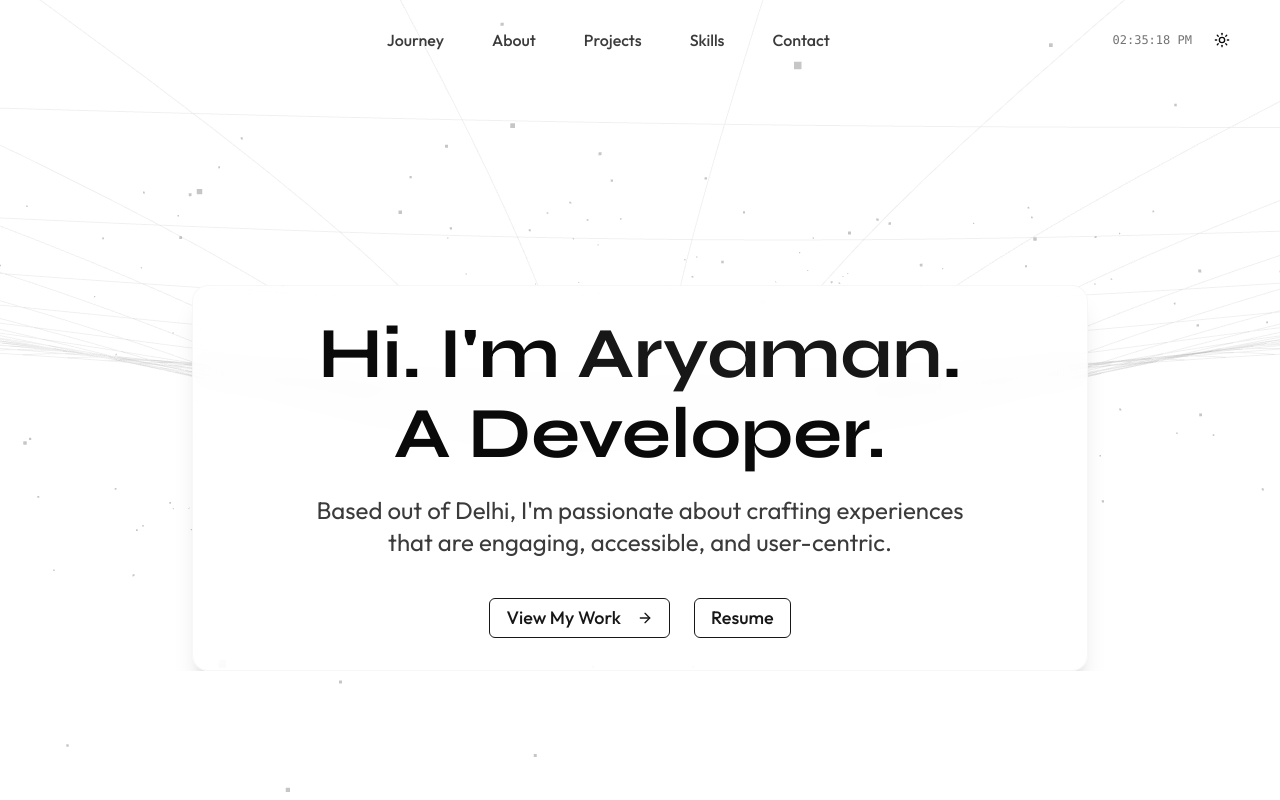
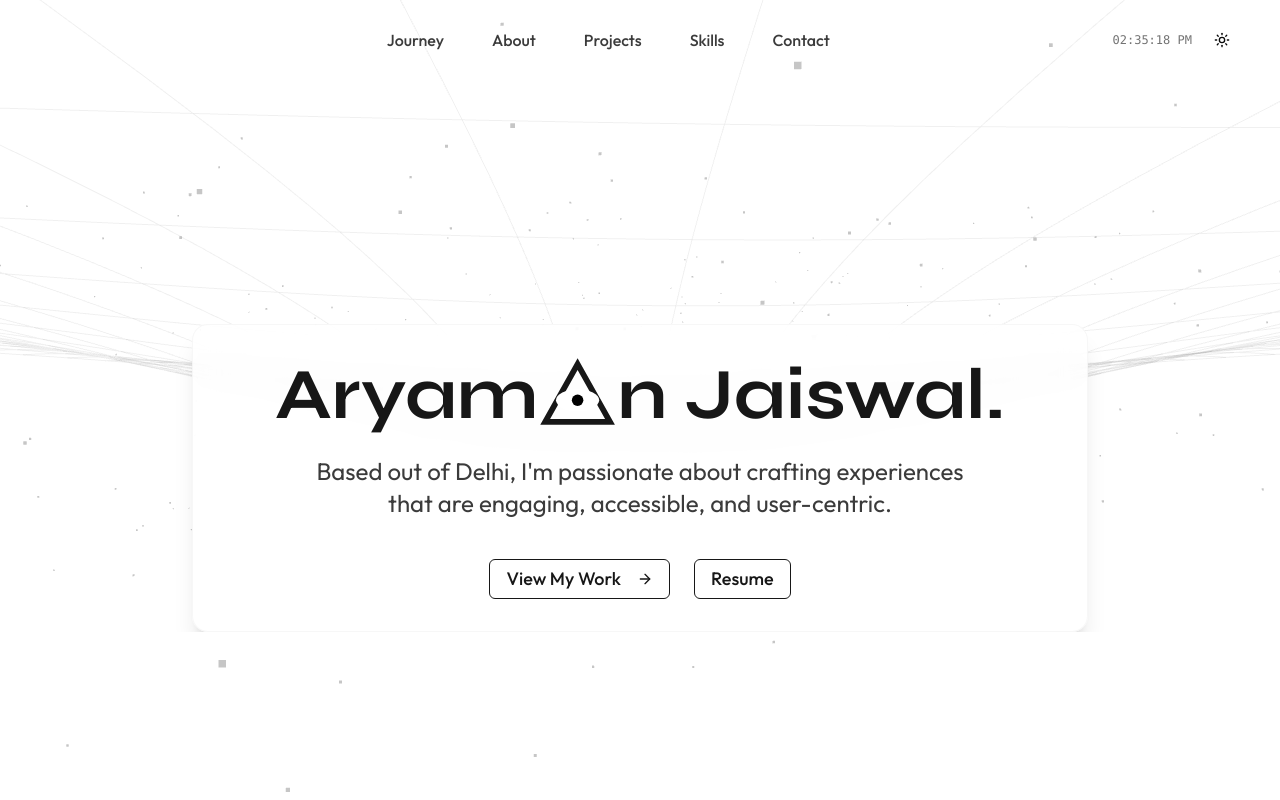
Before and after one commit to utsavbalhara/portfoliox01, a Next.js app: page / in a window 1280 px wide. Shown: the top 800 px of the page. Built offline with nearby package versions, Linux system fonts and the light colour scheme.

Commit message:
some aesthetic changes

```diff
--- /dev/null
+++ b/components/eyeball-a.tsx
@@ -0,0 +1,119 @@
+"use client"
+
+import React, { useState, useEffect, useRef } from 'react';
+
+// Renamed component
+const EyeballA: React.FC = () => {
+  const svgRef = useRef<SVGSVGElement>(null);
+  const pupilRef = useRef<SVGCircleElement>(null);
+  const ellipseRef = useRef<SVGEllipseElement>(null);
+  const [pupilTransform, setPupilTransform] = useState('');
+  const [isBlinking, setIsBlinking] = useState(false);
+  const [ellipseRy, setEllipseRy] = useState(15);
+
+  useEffect(() => {
+    const handleMouseMove = (event: MouseEvent) => {
+      if (!svgRef.current || !pupilRef.current) return;
+
+      const svgRect = svgRef.current.getBoundingClientRect();
+      const eyeCenterX = svgRect.left + svgRect.width / 2;
+      const eyeCenterY = svgRect.top + svgRect.height / 2;
+
+      const cursorX = event.clientX;
+      const cursorY = event.clientY;
+
+      const deltaX = cursorX - eyeCenterX;
+      const deltaY = cursorY - eyeCenterY;
+      const angle = Math.atan2(deltaY, deltaX);
+
+      // Define boundaries for pupil movement (relative to eye size)
+      const eyeRadiusX = svgRect.width * 0.15; // Horizontal radius within triangle
+      const eyeRadiusY = svgRect.height * 0.1; // Vertical radius within triangle
+      const maxPupilDistX = eyeRadiusX;
+      const maxPupilDistY = eyeRadiusY;
+
+      const distance = Math.sqrt(deltaX * deltaX + deltaY * deltaY);
+      // Adjust sensitivity - move less than cursor
+      const sensitivity = 0.1;
+      let pupilDistX = Math.cos(angle) * distance * sensitivity;
+      let pupilDistY = Math.sin(angle) * distance * sensitivity;
+
+      // Clamp movement within the elliptical boundary
+      pupilDistX = Math.max(-maxPupilDistX, Math.min(maxPupilDistX, pupilDistX));
+      pupilDistY = Math.max(-maxPupilDistY, Math.min(maxPupilDistY, pupilDistY));
+
+      setPupilTransform(`translate(${pupilDistX}px, ${pupilDistY}px)`);
+    };
+
+    window.addEventListener('mousemove', handleMouseMove);
+
+    return () => {
+      window.removeEventListener('mousemove', handleMouseMove);
+    };
+  }, []);
+
+  const handleBlink = () => {
+    if (isBlinking) return;
+    setIsBlinking(true);
+    setEllipseRy(3);
+
+    setTimeout(() => {
+      setEllipseRy(15);
+      setIsBlinking(false);
+    }, 150); // Blink duration
+  };
+
+  // Define SVG size and alignment to match text
+  const svgStyle: React.CSSProperties = {
+    display: 'inline-block',
+    width: '1.1em', // Adjust width to roughly match 'a'
+    height: '1em', // Match line height
+    verticalAlign: '-0.15em', // Adjust vertical alignment
+    cursor: 'pointer',
+    overflow: 'visible', // Allow pupil slight movement outside strict triangle
+  };
+
+  return (
+    <svg
+      ref={svgRef}
+      viewBox="0 0 100 100" // ViewBox defines internal coordinate system
+      style={svgStyle}
+      onClick={handleBlink}
+      aria-hidden="true"
+    >
+      {/* Outer Triangle (stroke only) */}
+      <polygon
+        points="50,10 95,90 5,90" // Adjust points for desired triangle shape
+        fill="none"
+        stroke="currentColor" // Use text color
+        strokeWidth="8" // Adjust thickness
+      />
+      {/* Inner Eye Shape (white fill) - simplified ellipse */}
+      <ellipse
+        ref={ellipseRef}
+        cx="50"
+        cy="60" // Positioned lower in the triangle
+        rx="30" // Horizontal radius
+        ry={ellipseRy}
+        fill="white"
+        style={{
+          transition: 'ry 0.075s ease-in-out'
+        }}
+      />
+      {/* Pupil (black circle) */}
+      <circle
+        ref={pupilRef}
+        cx="50"
+        cy="60" // Initial center same as eye ellipse
+        r="8" // Pupil radius
+        fill="black"
+        style={{
+          transform: pupilTransform,
+          transition: 'transform 0.05s ease-out'
+        }}
+      />
+    </svg>
+  );
+};
+
+export default EyeballA; // Export the renamed component
--- /dev/null
+++ b/components/eyeball-i.tsx
@@ -0,0 +1,115 @@
+"use client"
+
+import React, { useState, useEffect, useRef } from 'react';
+
+const EyeballI: React.FC = () => {
+  const eyeContainerRef = useRef<HTMLSpanElement>(null);
+  const [innerEyeTransform, setInnerEyeTransform] = useState('translate(-50%, -50%)'); // For iris/pupil movement
+  const [isBlinking, setIsBlinking] = useState(false);
+
+  useEffect(() => {
+    const handleMouseMove = (event: MouseEvent) => {
+      if (!eyeContainerRef.current) return;
+
+      // Use the container's bounding box to calculate center
+      const eyeRect = eyeContainerRef.current.getBoundingClientRect();
+      const eyeCenterX = eyeRect.left + eyeRect.width / 2;
+      const eyeCenterY = eyeRect.top + eyeRect.height / 2;
+
+      const cursorX = event.clientX;
+      const cursorY = event.clientY;
+
+      const deltaX = cursorX - eyeCenterX;
+      const deltaY = cursorY - eyeCenterY;
+      const angle = Math.atan2(deltaY, deltaX);
+
+      // Limit movement distance (relative to container size)
+      const maxInnerDist = eyeRect.width * 0.2; // Limit iris/pupil movement within the square
+      const distance = Math.sqrt(deltaX * deltaX + deltaY * deltaY);
+      // Sensitivity - make it move less than the cursor travels
+      const innerDist = Math.min(distance * 0.15, maxInnerDist);
+
+      const innerX = Math.cos(angle) * innerDist;
+      const innerY = Math.sin(angle) * innerDist;
+
+      // Apply transform to inner elements
+      setInnerEyeTransform(`translate(calc(-50% + ${innerX}px), calc(-50% + ${innerY}px))`);
+    };
+
+    window.addEventListener('mousemove', handleMouseMove);
+
+    return () => {
+      window.removeEventListener('mousemove', handleMouseMove);
+    };
+  }, []);
+
+  const handleBlink = () => {
+    if (isBlinking) return;
+    setIsBlinking(true);
+    setTimeout(() => {
+      setIsBlinking(false);
+    }, 150);
+  };
+
+  // Styles for the outer square container (the dot space)
+  const eyeContainerStyle: React.CSSProperties = {
+    position: 'absolute',
+    left: '50%',
+    bottom: '98%', // Lowered slightly to try and cover the original dot
+    transform: 'translateX(-50%)',
+    width: '0.35em',
+    height: '0.35em',
+    backgroundColor: 'transparent',
+    cursor: 'pointer',
+  };
+
+  // Styles for the iris (now rectangular white part)
+  const irisStyle: React.CSSProperties = {
+    position: 'absolute',
+    top: '50%',
+    left: '50%',
+    width: '100%', // Fill container width
+    height: '70%', // Make it rectangular (adjust % as needed)
+    backgroundColor: 'white',
+    // borderRadius: '50%', // Removed for rectangular shape
+    transform: innerEyeTransform,
+    transition: 'transform 0.05s ease-out, height 0.075s ease-in-out',
+    boxShadow: 'inset 0 0 1px rgba(0,0,0,0.4)', // Adjusted shadow slightly
+  };
+
+  // Styles for the pupil (black center)
+  const pupilStyle: React.CSSProperties = {
+    position: 'absolute',
+    top: '50%',
+    left: '50%',
+    width: '40%', // Size relative to iris
+    height: '40%',
+    backgroundColor: 'black',
+    borderRadius: '50%',
+    transform: 'translate(-50%, -50%)', // Center within the iris
+    // No separate transition needed, moves with iris
+  };
+
+  // Modify iris height for blinking
+  if (isBlinking) {
+    irisStyle.height = '15%'; // Adjust blink height for rectangle
+    irisStyle.transition = 'transform 0.05s ease-out, height 0.075s ease-in-out';
+  }
+
+  return (
+    <span
+      ref={eyeContainerRef}
+      style={eyeContainerStyle}
+      onClick={handleBlink}
+      aria-hidden="true"
+    >
+      {/* Iris (White part) */}
+      <span style={irisStyle}>
+        {/* Pupil (Black part) */}
+        <span style={pupilStyle} />
+      </span>
+    </span>
+  );
+};
+
+export default EyeballI;
--- a/components/hero-section.tsx
+++ b/components/hero-section.tsx
@@ -3,6 +3,7 @@
 import { Button } from "@/components/ui/button"
 import { motion } from "framer-motion"
 import { ArrowRightIcon } from "lucide-react"
+import EyeballA from "./eyeball-a"
 
 export default function HeroSection() {
   const heroVariants = {
@@ -49,9 +50,9 @@ export default function HeroSection() {
               className="text-5xl sm:text-6xl md:text-7xl font-bold mb-6 leading-tight"
               variants={itemVariants}
             >
-              <span className="inline-block mb-2">Hi. I'm <span className="gradient-text">Aryaman</span>.</span>
-              <br />
-              <span className="inline-block">A Developer.</span>
+              <span className="inline-block gradient-text">
+                Aryam<EyeballA />n Jaiswal.
+              </span>
             </motion.h1>
 
             <motion.p
```
Also changed, not shown: styles/globals.css (+10 -3 lines).
